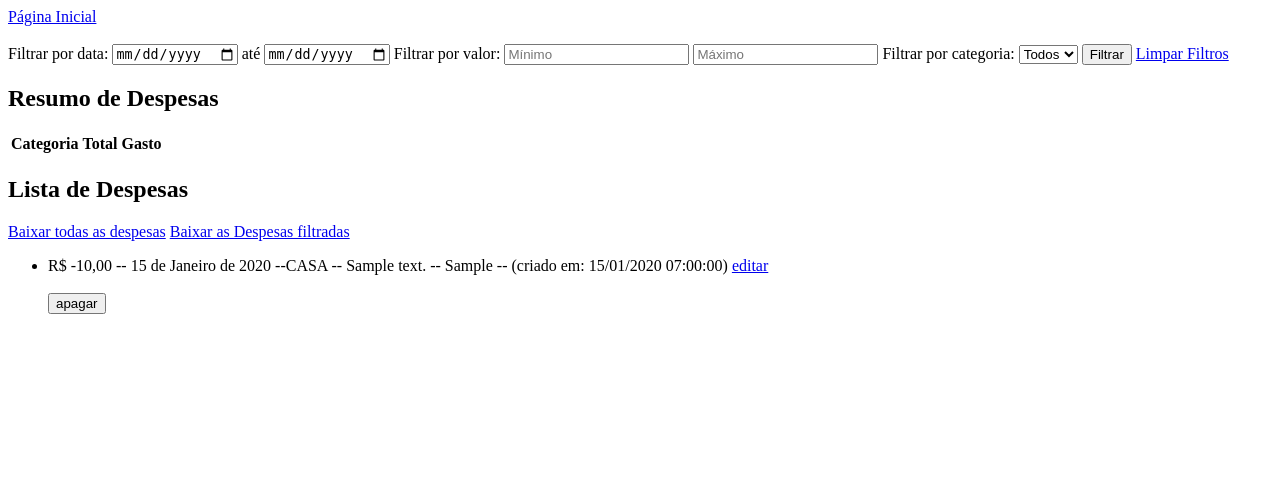
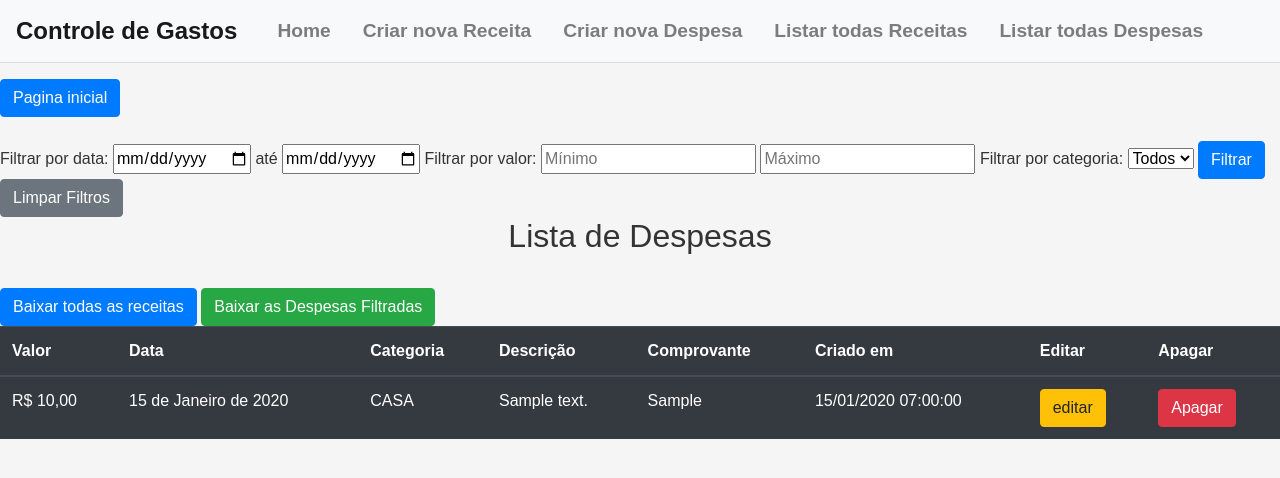
Before and after one commit to AlanLima100/gestao_financeira_engeselt, a Django app: page /lista-despesas/ in a window 1280 px wide. Shown: the top 478 px of the page. Run offline with Django 4.2, Linux system fonts and the light colour scheme; tables that the repository leaves empty hold one stand-in row (values such as "Sample post"); lists and menus that the app fills with data are empty; some libraries are stand-ins or nearby versions.

Commit message:
Adicionndo um pouco de static no projeto

```diff
--- a/Controle_de_gastos/settings.py
+++ b/Controle_de_gastos/settings.py
@@ -37,7 +37,6 @@ INSTALLED_APPS = [
     'django.contrib.sessions',
     'django.contrib.messages',
     'django.contrib.staticfiles',
-
     'financeiro',
     'bootstrap4',
     'stdimage',
@@ -125,7 +124,7 @@ USE_TZ = True
 # Static files (CSS, JavaScript, Images)
 # https://docs.djangoproject.com/en/4.2/howto/static-files/
 
-STATIC_URL = 'static/'
+STATIC_URL = 'financeiro/static/'
 STATIC_ROOT = str(BASE_DIR / 'staticfiles')
 
 # Default primary key field type
--- /dev/null
+++ b/comprovantes/receitas_37LGZVc.csv
@@ -0,0 +1,5 @@
+Valor,Categoria,Data/Hora,descricao
+215.00,INVESTIMENTO,2023-04-17 05:23:09.011445+00:00,okok
+500.00,OUTROS,2023-04-17 10:57:56.466302+00:00,ok
+500.00,PRESENT,2023-04-17 11:29:03.825906+00:00,presente de natal
+1021.92,PREMIO,2023-04-18 03:20:39.913996+00:00,Mega da Virada
--- /dev/null
+++ b/comprovantes/receitas_JQtzNO3.csv
@@ -0,0 +1,5 @@
+Valor,Categoria,Data/Hora,descricao
+215.00,INVESTIMENTO,2023-04-17 05:23:09.011445+00:00,okok
+500.00,OUTROS,2023-04-17 10:57:56.466302+00:00,ok
+500.00,PRESENT,2023-04-17 11:29:03.825906+00:00,presente de natal
+1021.92,PREMIO,2023-04-18 03:20:39.913996+00:00,Mega da Virada
--- /dev/null
+++ b/comprovantes/receitas_KJrXuNg.csv
@@ -0,0 +1,5 @@
+Valor,Categoria,Data/Hora,descricao
+215.00,INVESTIMENTO,2023-04-17 05:23:09.011445+00:00,okok
+500.00,OUTROS,2023-04-17 10:57:56.466302+00:00,ok
+500.00,PRESENT,2023-04-17 11:29:03.825906+00:00,presente de natal
+1021.92,PREMIO,2023-04-18 03:20:39.913996+00:00,Mega da Virada
--- /dev/null
+++ b/comprovantes/receitas_UYgyW0Z.csv
@@ -0,0 +1,5 @@
+Valor,Categoria,Data/Hora,descricao
+215.00,INVESTIMENTO,2023-04-17 05:23:09.011445+00:00,okok
+500.00,OUTROS,2023-04-17 10:57:56.466302+00:00,ok
+500.00,PRESENT,2023-04-17 11:29:03.825906+00:00,presente de natal
+1021.92,PREMIO,2023-04-18 03:20:39.913996+00:00,Mega da Virada
--- /dev/null
+++ b/comprovantes/receitas_Yhw42Ou.csv
@@ -0,0 +1,5 @@
+Valor,Categoria,Data/Hora,descricao
+215.00,INVESTIMENTO,2023-04-17 05:23:09.011445+00:00,okok
+500.00,OUTROS,2023-04-17 10:57:56.466302+00:00,ok
+500.00,PRESENT,2023-04-17 11:29:03.825906+00:00,presente de natal
+1021.92,PREMIO,2023-04-18 03:20:39.913996+00:00,Mega da Virada
--- /dev/null
+++ b/financeiro/static/css/styles.css
@@ -0,0 +1,64 @@
+:root {
+    --cor-branca: #fff;
+    --cor-cinza-claro: #f5f5f5;
+    --cor-cinza-medio: #ddd;
+    --cor-azul: #007bff;
+    --tamanho-fonte-padrao: 1rem;
+    --tamanho-fonte-titulo: 1.5rem;
+    --tamanho-fonte-nav: 1.2rem;
+  }
+
+  body {
+    font-family: Arial, sans-serif;
+    color: #333;
+    background-color: var(--cor-cinza-claro);
+  }
+
+  /* Estilos da barra de navegação */
+  .navbar {
+    position: relative;
+    display: flex;
+    flex-wrap: wrap;
+    align-items: center;
+    justify-content: space-between;
+    padding: 0.5rem 1rem;
+    background-color: var(--cor-branca);
+    border-bottom: 1px solid var(--cor-cinza-medio);
+  }
+
+  .navbar-brand {
+    font-size: var(--tamanho-fonte-titulo);
+    font-weight: bold;
+  }
+
+  .navbar-nav {
+    display: flex;
+    flex-direction: row;
+    justify-content: flex-end;
+    align-items: center;
+  }
+
+  .nav-link {
+    font-size: var(--tamanho-fonte-nav);
+    font-weight: bold;
+    color: #333;
+    margin-left: 1rem;
+    text-decoration: none;
+  }
+
+  .nav-link:hover {
+    color: var(--cor-azul);
+  }
+
+  /* Estilos do rodapé */
+  .footer {
+    position: absolute;
+    bottom: 0;
+    width: 100%;
+    height: 2.5rem;
+    background-color: var(--cor-cinza-medio);
+    display: flex;
+    justify-content: center;
+    align-items: center;
+    font-size: 0.8rem;
+  }
--- a/financeiro/templates/base.html
+++ b/financeiro/templates/base.html
@@ -1,42 +1,59 @@
 {% load bootstrap4 %}
-
+{% load static %}
 <!DOCTYPE html>
 <html lang="pt-br">
 <head>
     <meta charset="UTF-8">
-    <meta http-equiv="X-UA-Compatible" content="IE=edge">
-    <meta name="viewport" content="width=device-width, initial-scale=1.0">
-    <title>{% block title %}{% endblock %}</title>
+    <meta name="viewport" content="width=device-width, initial-scale=1">
+    <meta http-equiv="X-UA-Compatible" content="ie=edge">
+    <title>{% block title %}Controle de Finanças{% endblock %}</title>
     {% bootstrap_css %}
+    <link rel="stylesheet" href="{% static 'css/styles.css' %}">
 </head>
 <body>
-	<h1>{% block heading %}{% endblock %}</h1>
-	<p>Escolha uma opção abaixo:</p>
-	<ul>
-		<li><a href="{% url 'criar_receita' %}">Criar nova Receita</a></li>
-		<li><a href="{% url 'criar_despesa' %}">Criar nova Despesa</a></li>
-		<li><a href="{% url 'lista_receitas' %}">Listar todas Receitas</a></li>
-		<li><a href="{% url 'lista_despesas' %}">Listar todas Despesas</a></li>
-	</ul>
-	{% block content %}
-	{% endblock %}
+
+<nav class="navbar navbar-expand-lg navbar-light bg-light">
+    <a class="navbar-brand" href="#">Controle de Gastos</a>
+    <button class="navbar-toggler" type="button" data-toggle="collapse" data-target="#navbarNav" aria-controls="navbarNav"
+            aria-expanded="false" aria-label="Toggle navigation">
+        <span class="navbar-toggler-icon"></span>
+    </button>
+    <div class="collapse navbar-collapse" id="navbarNav">
+        <ul class="navbar-nav">
+            <li class="nav-item {% if request.path == '/' %}active{% endif %}">
+                <a class="nav-link" href="{% url 'home' %}">Home</a>
+            </li>
+            <li class="nav-item {% if request.path == '/criar_receita/' %}active{% endif %}">
+                <a class="nav-link" href="{% url 'criar_receita' %}">Criar nova Receita</a>
+            </li>
+            <li class="nav-item {% if request.path == '/criar_despesa/' %}active{% endif %}">
+                <a class="nav-link" href="{% url 'criar_despesa' %}">Criar nova Despesa</a>
+            </li>
+            <li class="nav-item {% if request.path == '/lista_receitas/' %}active{% endif %}">
+                <a class="nav-link" href="{% url 'lista_receitas' %}">Listar todas Receitas</a>
+            </li>
+            <li class="nav-item {% if request.path == '/lista_despesas/' %}active{% endif %}">
+                <a class="nav-link" href="{% url 'lista_despesas' %}">Listar todas Despesas</a>
+            </li>
+            <li class="nav-item {% if request.path == '/contact/' %}active{% endif %}">
+
+            </li>
+        </ul>
+    </div>
+</nav>
+
+<div class="container-fluid mt-3">
+    <div class="row">
+        <div class="col-lg-8">
+            {% block content %}
+            {% endblock %}
+        </div>
+        <div class="col-lg-4">
+            <!-- Insira aqui qualquer conteúdo adicional que você queira exibir -->
+        </div>
+    </div>
+</div>
+
+{% bootstrap_javascript jquery='full' %}
 </body>
 </html>
-Observe que os blocos "title", "heading" e "content" foram definidos usando a tag "block" do Django. Isso permite que você substitua o conteúdo dentro desses blocos em seus modelos filhos.
-
-Aqui está um exemplo de como seria o arquivo home.html estendendo o modelo base:
-
-{% extends 'base.html' %}
-
-{% block title %}
-HOME
-{% endblock %}
-
-{% block heading %}
-Bem-vindo ao Controle de Gastos de suas Finanças!
-{% endblock %}
-
-{% block content %}
-
-<p>Conteúdo exclusivo da página home aqui...</p>
-{% endblock %}
--- a/financeiro/templates/deletar_despesa.html
+++ b/financeiro/templates/deletar_despesa.html
@@ -1,3 +1,5 @@
+{% extends 'base.html' %}
+
 <!DOCTYPE html>
 <html lang="pt-br">
 <head>
@@ -7,7 +9,7 @@
     <title>Document</title>
 </head>
 <body>
-    {% extends 'base.html' %}
+
 
     {% block content %}
     <h1>Deletar Despesa</h1>
--- a/financeiro/templates/deletar_receita.html
+++ b/financeiro/templates/deletar_receita.html
@@ -1,3 +1,5 @@
+{% extends 'base.html' %}
+
 <!DOCTYPE html>
 <html lang="en">
 <head>
--- a/financeiro/templates/editar_despesa.html
+++ b/financeiro/templates/editar_despesa.html
@@ -1,5 +1,6 @@
 {% extends 'base.html' %}
-{% load bootstrap4 %}
+
+
 <!DOCTYPE html>
 <html lang="pt-br">
 <head>
@@ -7,6 +8,8 @@
     <meta http-equiv="X-UA-Compatible" content="IE=edge">
     <meta name="viewport" content="width=device-width, initial-scale=1.0">
     <title>Editar Despesas</title>
+
+
 </head>
 <body>
     {% block content %}
--- a/financeiro/templates/editar_receita.html
+++ b/financeiro/templates/editar_receita.html
@@ -1,5 +1,6 @@
 {% extends 'base.html' %}
-{% load bootstrap4 %}
+
+
 <!DOCTYPE html>
 <html lang="pt-br">
 <head>
@@ -7,6 +8,7 @@
     <meta http-equiv="X-UA-Compatible" content="IE=edge">
     <meta name="viewport" content="width=device-width, initial-scale=1.0">
     <title>Editar RECEITA</title>
+
 </head>
 <body>
     {% block content %}
--- a/financeiro/templates/lista_despesas.html
+++ b/financeiro/templates/lista_despesas.html
@@ -1,13 +1,17 @@
+{% include "base.html" %}
+
 <!DOCTYPE html>
 <html lang="pt-br">
 <head>
+
+    <a href="{% url 'home' %}" class="btn btn-primary">Pagina inicial</a>
     <meta charset="UTF-8">
     <meta http-equiv="X-UA-Compatible" content="IE=edge">
     <meta name="viewport" content="width=device-width, initial-scale=1.0">
     <title>Lista de Despesas</title>
 </head>
 <body>
-    <a href="{% url 'home' %}" class="button">Página Inicial</a>
+
     <br>
     <br>
     <div class="filtro">
@@ -28,50 +32,64 @@
                 {% endfor %}
             </select>
 
-            <button type="submit">Filtrar</button>
+            <button type="submit" class="btn btn-primary">Filtrar</button>
             <a href="{% url 'lista_despesas' %}" class="btn btn-secondary">Limpar Filtros</a>
         </form>
     </div>
 
-    <h2>Resumo de Despesas</h2>
-    <table>
-        <thead>
-            <tr>
-                <th>Categoria</th>
-                <th>Total Gasto</th>
-            </tr>
-        </thead>
-        <tbody>
-            {% for categoria, total_gasto in resumo_despesas.items %}
-            <tr>
-                <td>{{ categoria }}</td>
-                <td>R$ {{ total_gasto }}</td>
-            </tr>
-            {% endfor %}
-        </tbody>
-    </table>
 
-    <h2>Lista de Despesas</h2>
-    {% include 'messages.html' %}
 
-    <a href="{% url 'baixar_despesas'%}">Baixar todas as despesas</a>
+   <center><h2>Lista de Despesas</h2></center>
+   <br>
 
-    <a href="{% url 'baixar_despesas_filtradas' %}?valor={{ valor_filtro }}&data={{ data_filtro }}&categoria={{ categoria_filtro }}">Baixar as Despesas filtradas</a>
+{% include 'messages.html' %}
 
-    <ul>
-        {% for despesa in despesas %}
-        <li> R$ -{{ despesa.valor }} -- {{ despesa.data }} --{{despesa.categoria}} -- {{ despesa.descricao }} -- {{ despesa.comprovante}} -- (criado em: {{ despesa.criado_em|date:"d/m/Y H:i:s"}})  <a href="{% url 'editar_despesa' despesa.id %}">editar</a></li><br>
+<a href="{% url 'baixar_receitas'%}" class="btn btn-primary">Baixar todas as receitas</a>
 
+<a href="{% url 'baixar_despesas_filtradas' %}?valor={{ valor_filtro }}&data={{ data_filtro }}&categoria={{ categoria_filtro }} " class="btn btn-success float-center" >Baixar as Despesas Filtradas</a>
+
+{% if despesas %}
+<table class="table table-dark">
+  <thead>
+    <tr>
+      <th>Valor</th>
+      <th>Data</th>
+      <th>Categoria</th>
+      <th>Descrição</th>
+      <th>Comprovante</th>
+      <th>Criado em</th>
+      <th>Editar</th>
+      <th>Apagar</th>
+    </tr>
+  </thead>
+  <tbody>
+    {% for despesa in despesas %}
+    <tr>
+      <td>R$ {{ despesa.valor }}</td>
+      <td>{{ despesa.data }}</td>
+      <td>{{ despesa.categoria }}</td>
+      <td>{{ despesa.descricao }}</td>
+      <td>{{ despesa.comprovante }}</td>
+      <td>{{ despesa.criado_em|date:"d/m/Y H:i:s" }}</td>
+
+      <td><a href="{% url 'editar_despesa' despesa.id %}" class="btn btn-warning">editar</a></td>
+      <td>
         <form action="{% url 'deletar_despesa' despesa.id %}" method="POST" style="display: inline;">
-            {% csrf_token %}
-            <button type="submit">apagar</button>
-            <br>
-            <br>
+          {% csrf_token %}
+          <button type="submit" class="btn btn-danger">Apagar</button>
         </form>
-        {% empty %}
-            <p>Não há despesas para exibir.</p>
-        {% endfor %}
-    </ul>
+      </td>
+    </tr>
+    {% empty %}
+    <tr>
+      <td colspan="8">Não há despesas para exibir.</td>
+    </tr>
+    {% endfor %}
+  </tbody>
+</table>
+{% else %}
+<p>Não há despesas para exibir.</p>
+{% endif %}
 
 </body>
 </html>
--- a/financeiro/views.py
+++ b/financeiro/views.py
@@ -7,6 +7,7 @@ import csv
 from django.db.models import Q
 from django.http import HttpResponse
 from django.contrib import messages
+
 
 
 
```
Also changed, not shown: financeiro/templates/criar_despesa.html (+12 -21 lines), financeiro/templates/criar_receita.html (+17 -21 lines), financeiro/templates/home.html (+58 -11 lines), financeiro/templates/lista_receitas.html (+46 -36 lines).
